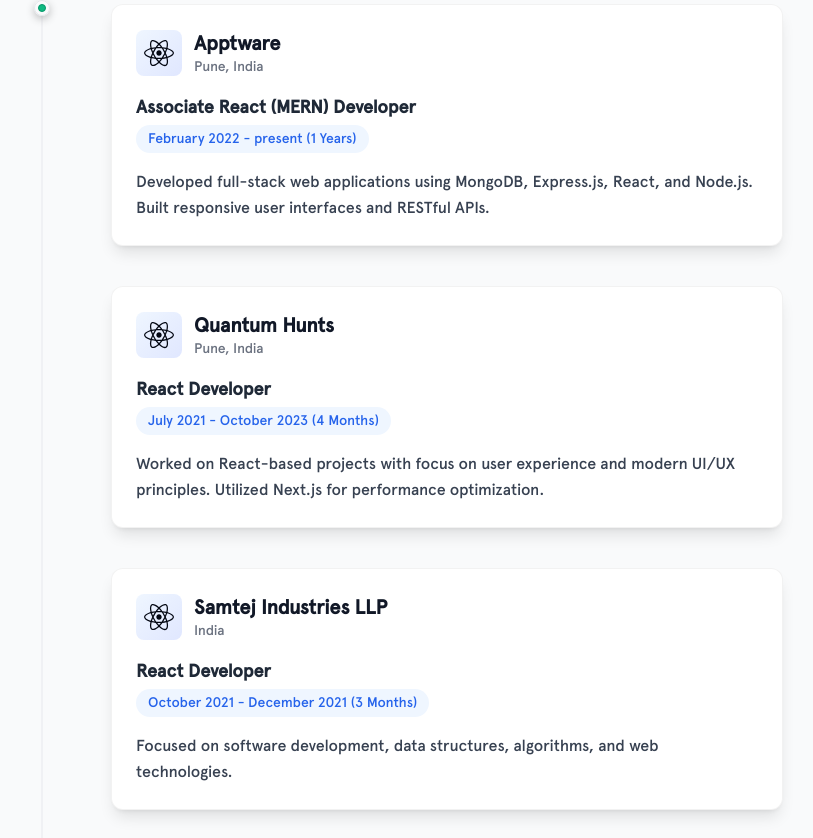
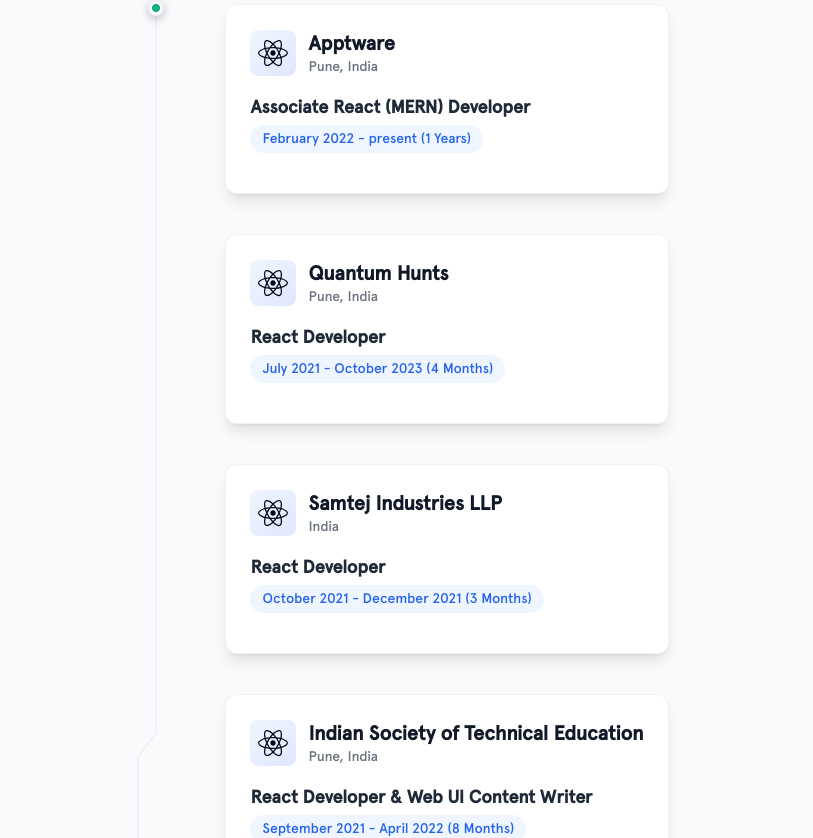
Before and after one commit to ARJ2160/ARJ-Portfolio-V3, a Next.js app: page / in a window 1280 px wide. Shown: the part 3742-4580 px from the top of the page, without its empty margins (193-1006 px from the left). Built offline with nearby package versions, Linux system fonts and the light colour scheme.

Commit message:
Edit experiences section

```diff
--- a/components/Experience.tsx
+++ b/components/Experience.tsx
@@ -24,7 +24,6 @@
               viewport={{ once: true }}
             >
               <div className='rounded-xl border border-black/5 bg-white p-6 shadow-lg backdrop-blur-sm transition-all duration-300 hover:shadow-xl dark:border-white/10 dark:bg-white/10 dark:hover:shadow-2xl'>
-                {/* Company header */}
                 <div className='mb-4 flex items-center gap-3'>
                   <div className='rounded-lg bg-gradient-to-br from-blue-50 to-indigo-100 p-2 text-3xl dark:from-blue-900/20 dark:to-indigo-900/20'>
                     {item.icon}
@@ -50,9 +49,9 @@
                 </div>
 
                 {/* Description */}
-                <p className='leading-relaxed text-gray-700 dark:text-white/70'>
+                {/* <p className='leading-relaxed text-gray-700 dark:text-white/70'>
                   {item.description}
-                </p>
+                </p> */}
               </div>
             </motion.div>
           ))}
```
